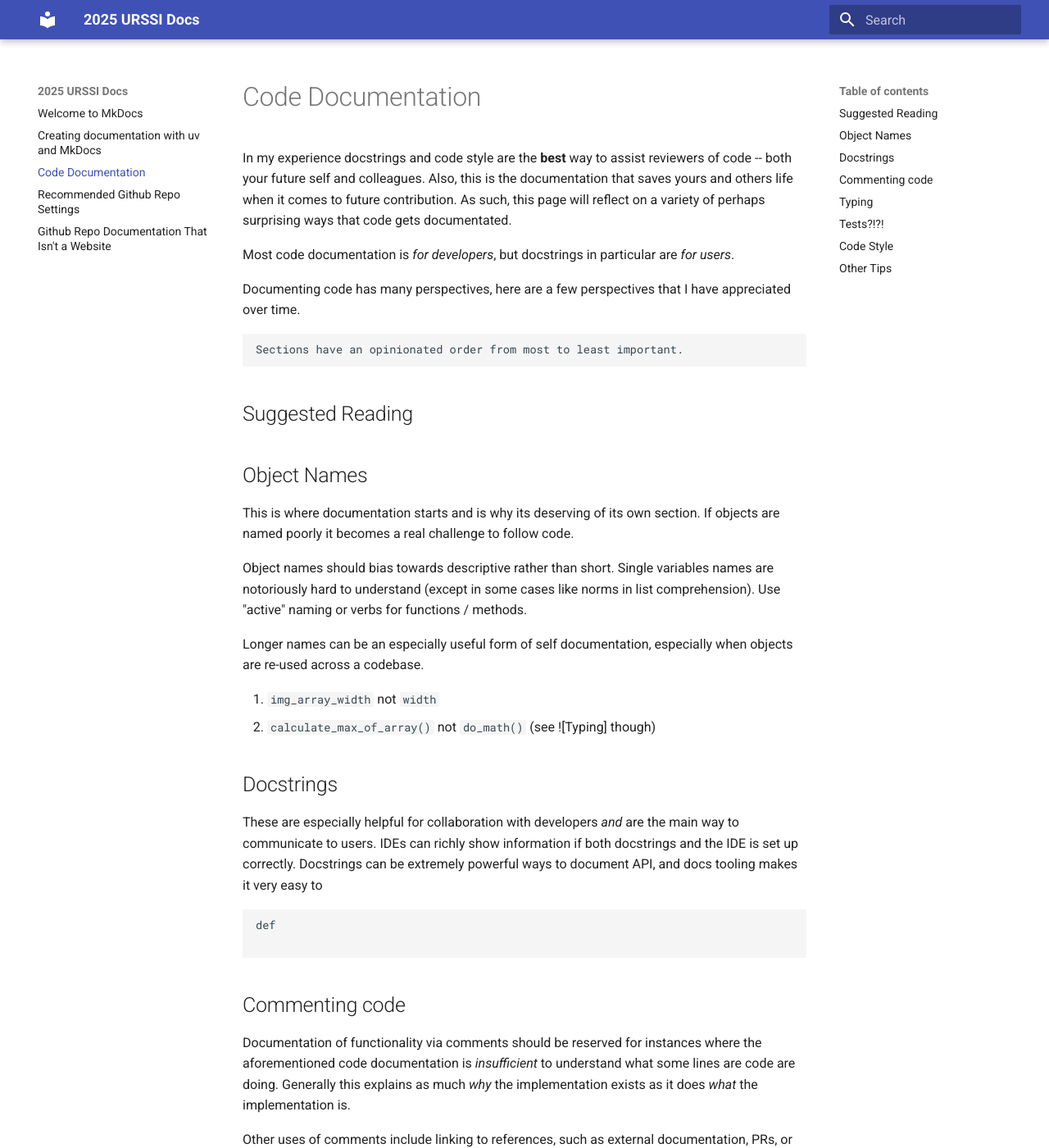
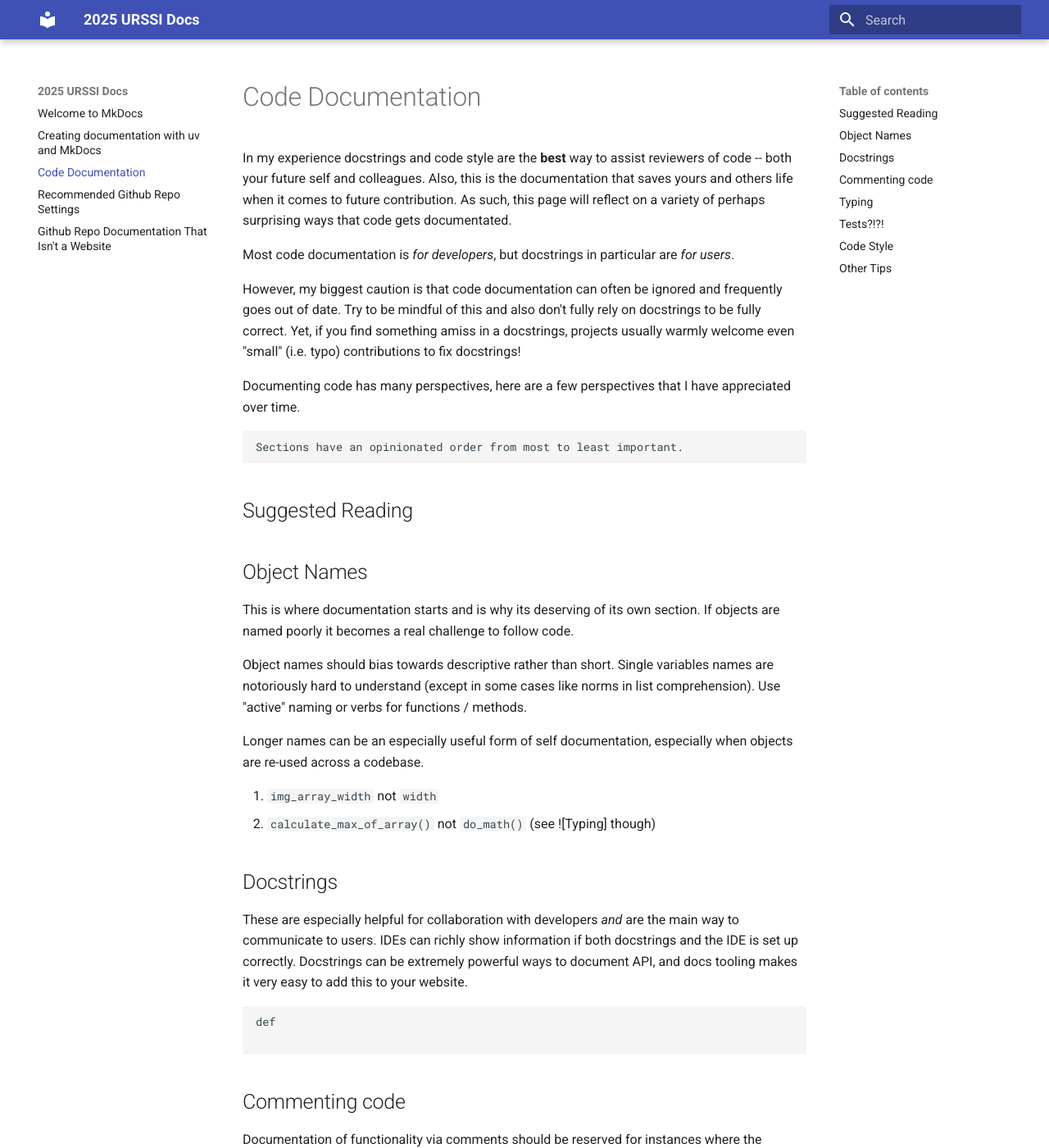
Before and after one commit to TimMonko/urssi-docs, an MkDocs documentation site: the page built from docs/docstrings.md, in a window 1280 px wide and 1400 px high. Shown: the whole window at 82% size. Built offline with MkDocs 1.6.1 and Material for MkDocs 9.7.7, drawn with Linux system fonts in a browser that asks for light colours; some of the changed text lies outside the part shown.

Commit message:
nearing end of code docs

````diff
--- a/docs/docstrings.md
+++ b/docs/docstrings.md
@@ -3,6 +3,8 @@
 In my experience docstrings and code style are the **best** way to assist reviewers of code -- both your future self and colleagues. Also, this is the documentation that saves yours and others life when it comes to future contribution. As such, this page will reflect on a variety of perhaps surprising ways that code gets documentated.
 
 Most code documentation is *for developers*, but docstrings in particular are *for users*.
+
+However, my biggest caution is that code documentation can often be ignored and frequently goes out of date. Try to be mindful of this and also don't fully rely on docstrings to be fully correct. Yet, if you find something amiss in a docstrings, projects usually warmly welcome even "small" (i.e. typo) contributions to fix docstrings!
 
 Documenting code has many perspectives, here are a few perspectives that I have appreciated over time.
 
@@ -11,7 +13,6 @@
 ```
 
 ## Suggested Reading
-
 
 
 ## Object Names
@@ -27,7 +28,7 @@
 
 ## Docstrings
 
-These are especially helpful for collaboration with developers *and* are the main way to communicate to users. IDEs can richly show information if both docstrings and the IDE is set up correctly. Docstrings can be extremely powerful ways to document API, and docs tooling makes it very easy to
+These are especially helpful for collaboration with developers *and* are the main way to communicate to users. IDEs can richly show information if both docstrings and the IDE is set up correctly. Docstrings can be extremely powerful ways to document API, and docs tooling makes it very easy to add this to your website.
 
 ```python
 def
@@ -38,7 +39,9 @@
 
 Documentation of functionality via comments should be reserved for instances where the aforementioned code documentation is *insufficient* to understand what some lines are code are doing. Generally this explains as much *why* the implementation exists as it does *what* the implementation is.
 
-Other uses of comments include linking to references, such as external documentation, PRs, or explanations of
+Other uses of comments include linking to references, such as external documentation, PRs, or explanations of bug/fixes.
+
+`# TODO` can be used if you need to bookmark anything and is universal enough to be highlighted in some IDEs.
 
 ## Typing
 
@@ -83,6 +86,12 @@
 
 Tests are another form of documentation. Tests help us crystallize for both ourselves and for collaborators the purpose of our code. At least for unit tests, they can also form a sort of documentation. Just some encouragement to take the time to write tests, they are as important as making functions that (you think) work.
 
+```python
+def test_threshold_otsu_with_minimum():
+
+
+```
+
 ## Code Style
 
 Following a consistent code style can greatly help readability and understanding of a codebase. Sometimes, code style can become a mess in projects, and it also becomes harder to contribute to that project because there is uncertainty on even how to start writing code. If a project has a fairly regular codestyle, don't be afraid to contribute because these projects are (usually) very helpful at providing suggestions to adopt code to meet any standards that might exist. This particularly is better is the enemy of the good.
@@ -90,3 +99,4 @@
 ## Other Tips
 
 1. Functions / Methods should be visible on "one screen", so about 25 lines. Makes much easier to review! And you'll thank yourself! This generally helps with that "do one thing" that people who clearly understand things that way will say.
+2. Use `_object_name` to imply that the object is private and should not be relied on by users. This also can have a lower expectation for documentation, BUT tricky or frequently used private objects should still be documented :)
````
